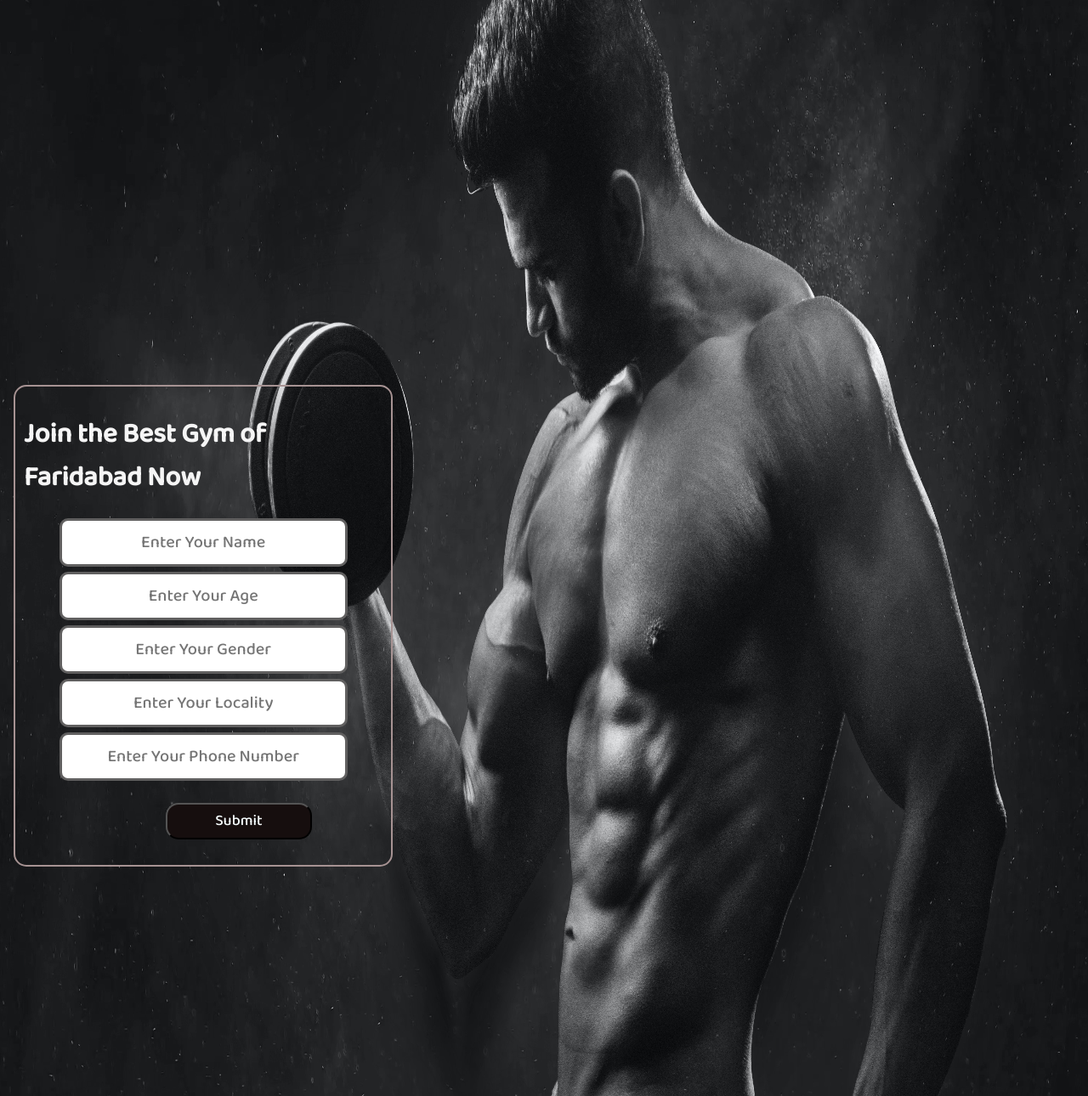
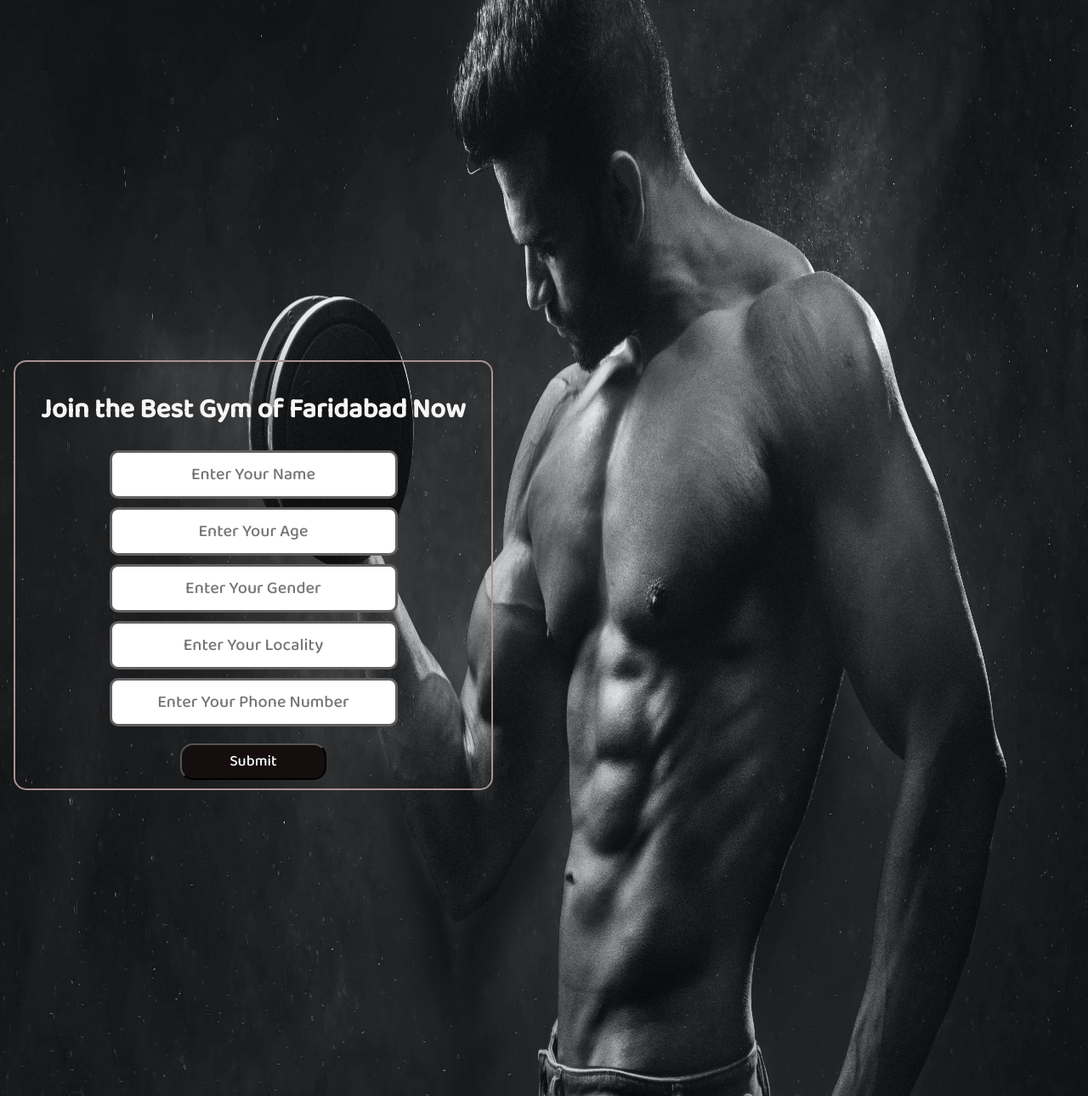
Before and after one commit to vanshahuja04/Gym-Website, a plain HTML site: page index.html in a window 1280 px wide. Shown: the part 266-1556 px from the top of the page at 85% size. Drawn offline with Linux system fonts and the light colour scheme; a web font is replaced by a local one.

Commit message:
Update stylesheet.css

```diff
--- a/stylesheet.css
+++ b/stylesheet.css
@@ -25,10 +25,12 @@ body {
 .mid {
     border: 3px solid rgb(5, 7, 5);
     color: rgb(15, 10, 6);
-    width: 38%;
+    width: 50%;
     margin: 20px auto;
     background-color: black;
     border-radius: 20px;
+    text-align: center;
+    /* add */
 }
 
 .right {
@@ -76,6 +78,7 @@ body {
     border-radius: 15px;
     padding: 5px;
     font-family: 'Baloo Bhai 2', cursive;
+    display: inline-block;
 }
 
 .btn:hover {
@@ -86,26 +89,31 @@ body {
     border: 2px solid rgb(167, 147, 147);
     margin: 603px 16px;
     padding: 10px;
-    width: 33%;
+    /* width: 30%; */
+    width: 540px;
+    /* change */
     border-radius: 15px;
     color: whitesmoke;
+    text-align: center;
+    /* add */
 }
 
 .frm input {
     text-align: center;
     font-size: 20px;
     display: block;
-    margin: 34px;
+    /* margin: 34px; */
     padding: 9px;
     width: 315px;
     border: 3px solid rgb(97, 96, 96);
-    margin: 6px auto;
+    margin: 10px auto;
+    /* change */
     font-family: 'Baloo Bhai 2', cursive;
     border-radius: 10px;
 }
 
 .container .btn {
-    text-align: center;
-    margin: 20px 167px;
+    /* text-align: center; */
+    /* margin: 20px 167px; */
     width: 172px;
 }
```
